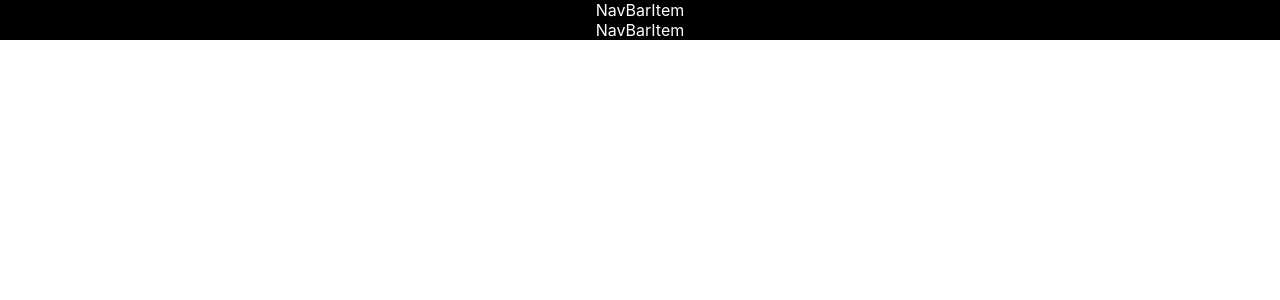
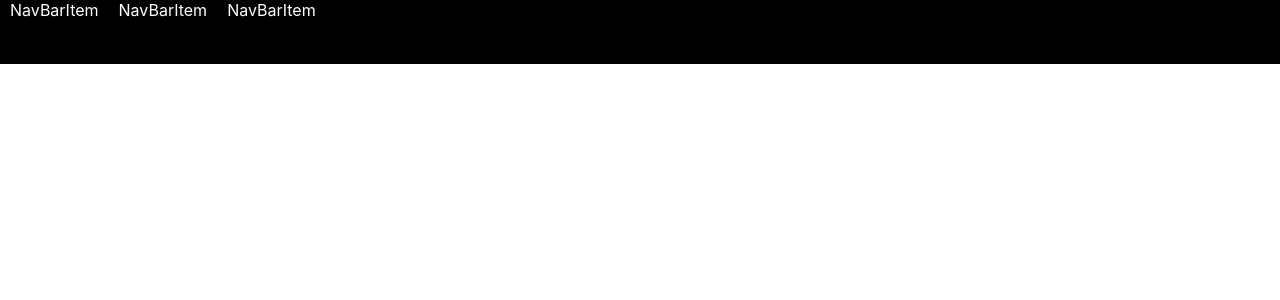
Before and after one commit to achadha2/esports_stats, a React (Create React App) app: page / in a window 1280 px wide. Shown: the top 300 px of the page. Built offline with nearby package versions, Linux system fonts and the light colour scheme.

Commit message:
continue on nav structure

```diff
--- a/src/Components/NavButton.jsx
+++ b/src/Components/NavButton.jsx
@@ -1,7 +1,8 @@
 import React from "react";
+import "./css/Navbutton.css";
 
 export default class NavButton extends React.Component {
   render() {
-    return <div>NavBarItem</div>;
+    return <div className="navbutton">NavBarItem</div>;
   }
 }
--- /dev/null
+++ b/src/Components/css/Navbutton.css
@@ -0,0 +1,5 @@
+.navbutton {
+  height: 100%;
+  margin: 0px 10px;
+  /* align-self: center; */
+}
--- a/src/Containers/css/Navbar.css
+++ b/src/Containers/css/Navbar.css
@@ -1,6 +1,8 @@
 .navbar {
+  display: flex;
   width: 100vw;
-  height: 5vh;
+  height: 8vh;
   background-color: black;
   color: white;
+  align-items: center;
 }
```
